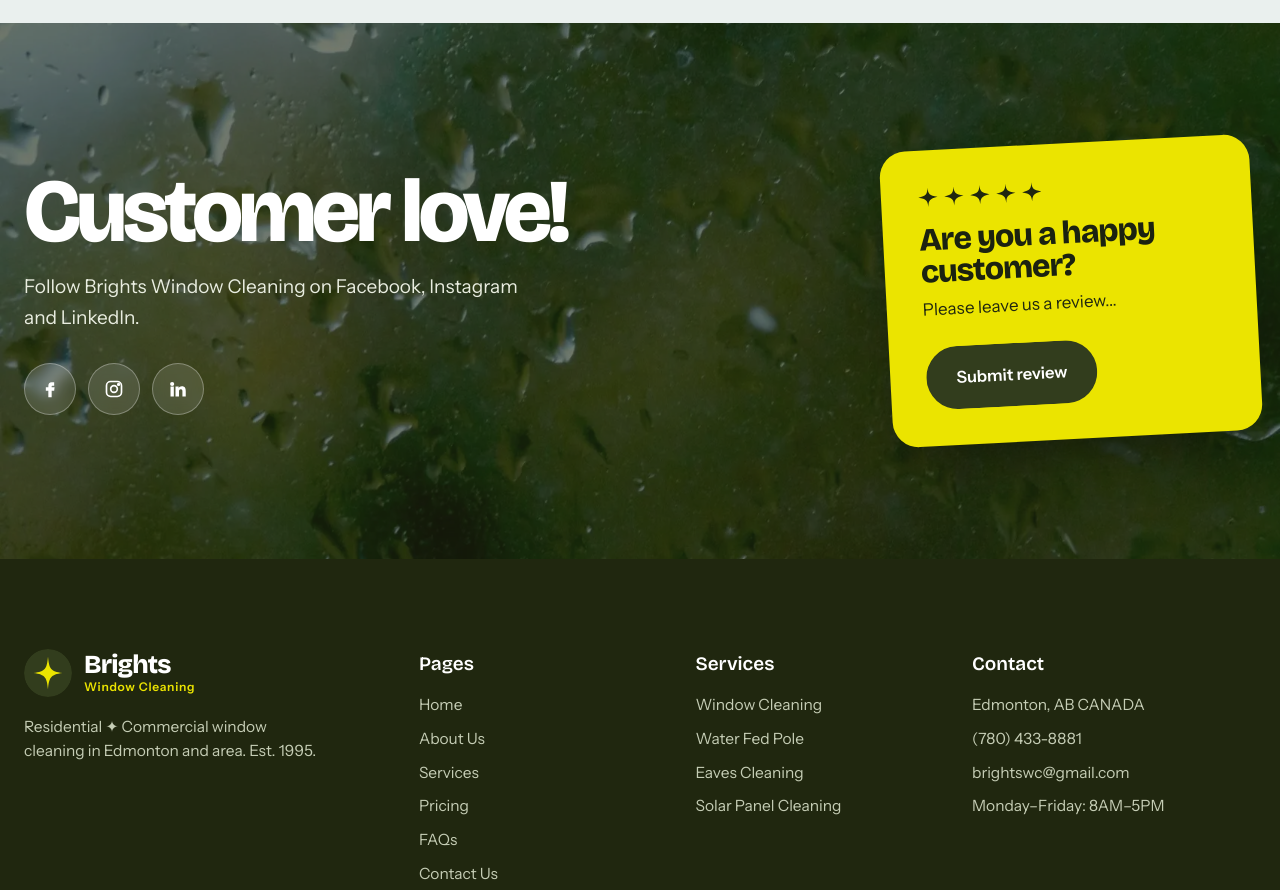
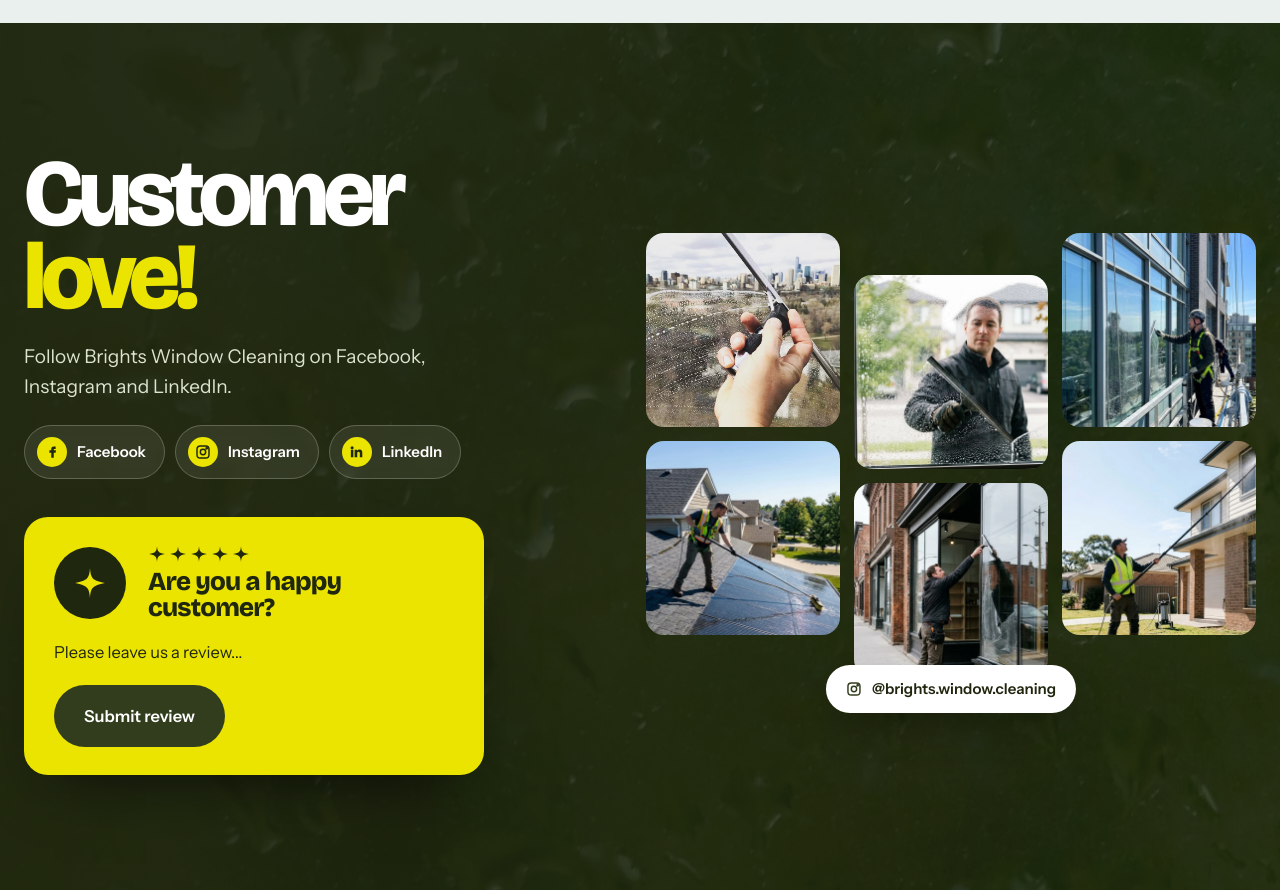
Before and after one commit to dallaswebagency/brightswindowcleaning, a plain HTML site: page index.html in a window 1280 px wide. Shown: the part 7100-7990 px from the top of the page. Drawn offline with nearby package versions, Linux system fonts and the light colour scheme.

Commit message:
Redesign Customer Love section: social feed grid, review card, social pills

```diff
--- a/index.html
+++ b/index.html
@@ -235,19 +235,34 @@ form.q .btn{margin-top:26px;width:100%}
 .recap{font-size:12.5px;margin-top:14px;color:#6F7763}
 
 /* love */
-.love{position:relative;padding:120px 0;overflow:hidden;color:#fff}
-.love-bg{position:absolute;inset:0;background:url("images/rain-glass.webp") center/cover}
-.love-bg::after{content:"";position:absolute;inset:0;background:rgba(32,39,15,.6)}
-.love-inner{position:relative;display:grid;grid-template-columns:1fr auto;gap:50px;align-items:center}
-.love h2{color:#fff;font-size:clamp(52px,7vw,110px);letter-spacing:-.05em}
-.love p{font-size:19px;margin-top:16px;color:#E9EDE0;max-width:520px}
-.socials{display:flex;gap:12px;margin-top:30px}
-.socials a{width:52px;height:52px;border-radius:50%;display:grid;place-items:center;background:rgba(255,255,255,.12);color:#fff;border:1.5px solid rgba(255,255,255,.3);backdrop-filter:blur(6px)}
-.socials a:hover{background:var(--star);color:var(--olive-deep);border-color:var(--star)}
-.review-card{background:var(--star);color:var(--olive-deep);border-radius:26px;padding:36px;max-width:370px;transform:rotate(-3deg);box-shadow:0 30px 60px -30px rgba(0,0,0,.6)}
-.review-card .stars{display:flex;gap:4px;margin-bottom:16px}
-.review-card h3{font-size:32px}
-.review-card p{color:var(--olive-deep);font-size:17px;margin:8px 0 24px}
+.love{position:relative;padding:130px 0;overflow:hidden;color:#fff;background:var(--olive-deep);isolation:isolate}
+.love-bg{position:absolute;inset:0;z-index:-1;background:url("images/rain-glass.webp") center/cover;opacity:.55}
+.love-bg::after{content:"";position:absolute;inset:0;background:linear-gradient(105deg,rgba(32,39,15,.96) 0%,rgba(32,39,15,.82) 45%,rgba(32,39,15,.55) 100%)}
+.love-inner{display:grid;grid-template-columns:.95fr 1.05fr;gap:70px;align-items:center}
+.love h2{color:#fff;font-size:clamp(56px,7.4vw,118px);letter-spacing:-.055em;line-height:.88}
+.love h2 span{display:block;color:var(--star)}
+.love .lede{font-size:19px;margin-top:22px;color:#DCE3CF;max-width:460px}
+.review-card{position:relative;margin-top:38px;background:var(--star);color:var(--olive-deep);border-radius:24px;padding:28px 30px;max-width:460px;display:grid;grid-template-columns:auto 1fr;gap:6px 22px;align-items:center;box-shadow:0 30px 60px -30px rgba(0,0,0,.7)}
+.review-card .g{grid-row:span 2;width:72px;height:72px;border-radius:50%;background:var(--olive-deep);display:grid;place-items:center;color:var(--star)}
+.review-card .stars{display:flex;gap:3px}
+.review-card h3{font-size:26px;color:var(--olive-deep);grid-column:2}
+.review-card p{grid-column:1/-1;color:var(--olive-deep);font-size:16.5px;margin-top:12px}
+.review-card .btn{grid-column:1/-1;justify-self:start;margin-top:14px}
+.social-pills{display:flex;flex-wrap:wrap;gap:10px;margin-top:22px}
+.social-pills a{display:inline-flex;align-items:center;gap:10px;padding:11px 18px 11px 12px;border-radius:40px;background:rgba(255,255,255,.08);border:1.5px solid rgba(255,255,255,.22);text-decoration:none;color:#fff;font-weight:600;font-size:15px;backdrop-filter:blur(6px);-webkit-backdrop-filter:blur(6px);transition:background .2s,color .2s}
+.social-pills a i{width:30px;height:30px;border-radius:50%;background:var(--star);color:var(--olive-deep);display:grid;place-items:center}
+.social-pills a:hover{background:var(--star);color:var(--olive-deep);border-color:var(--star)}
+.social-pills a:hover i{background:var(--olive-deep);color:var(--star)}
+.feed{position:relative;display:grid;grid-template-columns:repeat(3,1fr);gap:14px}
+.feed a{position:relative;display:block;aspect-ratio:1;border-radius:18px;overflow:hidden;background:var(--olive)}
+.feed a:nth-child(3n+2){transform:translateY(42px)}
+.feed img{width:100%;height:100%;object-fit:cover;transition:transform .8s cubic-bezier(.2,.7,.2,1)}
+.feed a::after{content:"";position:absolute;inset:0;background:rgba(235,228,0,0);transition:background .3s}
+.feed a:hover img{transform:scale(1.07)}
+.feed a:hover::after{background:rgba(235,228,0,.18)}
+.feed-tag{position:absolute;left:50%;bottom:-18px;transform:translateX(-50%);z-index:2;background:#fff;color:var(--olive-deep);font-weight:600;font-size:15px;padding:12px 20px;border-radius:40px;display:flex;gap:10px;align-items:center;white-space:nowrap;box-shadow:0 18px 40px -16px rgba(0,0,0,.6);text-decoration:none}
+.feed-tag svg{color:var(--olive)}
+.feed-wrap{position:relative;padding-bottom:60px}
 
 /* footer */
 footer{background:var(--olive-deep);color:#C5CDB5;padding:90px 0 0;font-size:15.5px;overflow:hidden}
@@ -295,7 +310,7 @@ footer a:hover{color:var(--star)}
   .promise-copy{padding:80px 24px}
   .offer-grid{grid-template-columns:1fr;gap:20px}
   .diff,.wfp,.quote,.love,.services{padding:90px 0}
-  .review-card{transform:none}
+  .feed{gap:10px}.feed a:nth-child(3n+2){transform:translateY(24px)}
   .mbar{display:grid;grid-template-columns:1fr 1fr;gap:8px;position:fixed;left:0;right:0;bottom:0;z-index:50;padding:10px 12px calc(10px + env(safe-area-inset-bottom,0px));background:var(--olive-deep)}
   .mbar a{text-align:center;padding:13px;border-radius:30px;font-weight:600;text-decoration:none}
   .mbar a:first-child{background:var(--star);color:var(--olive-deep)}
@@ -567,19 +582,24 @@ footer a:hover{color:var(--star)}
   <div class="love-bg" aria-hidden="true"></div>
   <div class="wrap love-inner">
     <div>
-      <h2 id="love-title">Customer love!</h2>
-      <p>Follow Brights Window Cleaning on Facebook, Instagram and LinkedIn.</p>
-      <div class="socials">
-        <a href="https://www.facebook.com/brightswindowcleaningedmonton/" aria-label="Facebook"><svg width="20" height="20" viewBox="0 0 24 24" fill="currentColor" aria-hidden="true"><path d="M14 8h3V4h-3c-2.8 0-4 1.7-4 4.4V10H7v4h3v8h4v-8h3l.5-4H14V8.7c0-.5.3-.7.8-.7z"/></svg></a>
-        <a href="https://www.instagram.com/brights.window.cleaning/?hl=en" aria-label="Instagram"><svg width="20" height="20" viewBox="0 0 24 24" fill="none" stroke="currentColor" stroke-width="2" aria-hidden="true"><rect x="3" y="3" width="18" height="18" rx="5"/><circle cx="12" cy="12" r="4"/><circle cx="17.5" cy="6.5" r="1" fill="currentColor"/></svg></a>
-        <a href="https://www.linkedin.com/company/brights-window-cleaning/" aria-label="LinkedIn"><svg width="20" height="20" viewBox="0 0 24 24" fill="currentColor" aria-hidden="true"><path d="M4.98 3.5a2.5 2.5 0 1 1 0 5 2.5 2.5 0 0 1 0-5zM3 9h4v12H3zM9 9h3.8v1.7h.1c.5-1 1.8-2 3.7-2 4 0 4.7 2.6 4.7 6V21h-4v-5.6c0-1.3 0-3-1.9-3s-2.2 1.5-2.2 2.9V21H9z"/></svg></a>
+      <h2 id="love-title">Customer <span>love!</span></h2>
+      <p class="lede">Follow Brights Window Cleaning on Facebook, Instagram and LinkedIn.</p>
+      <div class="social-pills">
+        <a href="https://www.facebook.com/brightswindowcleaningedmonton/"><i><svg width="15" height="15" viewBox="0 0 24 24" fill="currentColor" aria-hidden="true"><path d="M14 8h3V4h-3c-2.8 0-4 1.7-4 4.4V10H7v4h3v8h4v-8h3l.5-4H14V8.7c0-.5.3-.7.8-.7z"/></svg></i>Facebook</a>
+        <a href="https://www.instagram.com/brights.window.cleaning/?hl=en"><i><svg width="16" height="16" viewBox="0 0 24 24" fill="none" stroke="currentColor" stroke-width="2.2" aria-hidden="true"><rect x="3" y="3" width="18" height="18" rx="5"/><circle cx="12" cy="12" r="4"/><circle cx="17.5" cy="6.5" r="1" fill="currentColor"/></svg></i>Instagram</a>
+        <a href="https://www.linkedin.com/company/brights-window-cleaning/"><i><svg width="15" height="15" viewBox="0 0 24 24" fill="currentColor" aria-hidden="true"><path d="M4.98 3.5a2.5 2.5 0 1 1 0 5 2.5 2.5 0 0 1 0-5zM3 9h4v12H3zM9 9h3.8v1.7h.1c.5-1 1.8-2 3.7-2 4 0 4.7 2.6 4.7 6V21h-4v-5.6c0-1.3 0-3-1.9-3s-2.2 1.5-2.2 2.9V21H9z"/></svg></i>LinkedIn</a>
+      </div>
+      <div class="review-card">
+        <span class="g"><svg width="34" height="34" aria-hidden="true"><use href="#star"/></svg></span>
+        <div class="stars" aria-hidden="true"><svg width="18" height="18"><use href="#star"/></svg><svg width="18" height="18"><use href="#star"/></svg><svg width="18" height="18"><use href="#star"/></svg><svg width="18" height="18"><use href="#star"/></svg><svg width="18" height="18"><use href="#star"/></svg></div>
+        <h3>Are you a happy customer?</h3>
+        <p>Please leave us a review...</p>
+        <a class="btn btn-olive" href="https://g.page/r/CXBhDmgLGugiEBM/review">Submit review</a>
       </div>
     </div>
-    <div class="review-card">
-      <div class="stars" aria-hidden="true"><svg width="22" height="22"><use href="#star"/></svg><svg width="22" height="22"><use href="#star"/></svg><svg width="22" height="22"><use href="#star"/></svg><svg width="22" height="22"><use href="#star"/></svg><svg width="22" height="22"><use href="#star"/></svg></div>
-      <h3>Are you a happy customer?</h3>
-      <p>Please leave us a review...</p>
-      <a class="btn btn-olive" href="https://g.page/r/CXBhDmgLGugiEBM/review">Submit review</a>
+    <div class="feed-wrap">
+      <div class="feed"><a href="https://www.instagram.com/brights.window.cleaning/?hl=en" aria-label="Squeegee over the Edmonton skyline on Instagram"><img src="images/hero-squeegee-edmonton.webp" alt="Squeegee over the Edmonton skyline" loading="lazy"></a><a href="https://www.instagram.com/brights.window.cleaning/?hl=en" aria-label="Cleaning a home window on Instagram"><img src="images/service-residential.webp" alt="Cleaning a home window" loading="lazy"></a><a href="https://www.instagram.com/brights.window.cleaning/?hl=en" aria-label="Cleaning condo building glass on Instagram"><img src="images/service-commercial.webp" alt="Cleaning condo building glass" loading="lazy"></a><a href="https://www.instagram.com/brights.window.cleaning/?hl=en" aria-label="Cleaning rooftop solar panels on Instagram"><img src="images/service-solar.webp" alt="Cleaning rooftop solar panels" loading="lazy"></a><a href="https://www.instagram.com/brights.window.cleaning/?hl=en" aria-label="Cleaning a storefront window on Instagram"><img src="images/service-local-business.webp" alt="Cleaning a storefront window" loading="lazy"></a><a href="https://www.instagram.com/brights.window.cleaning/?hl=en" aria-label="Water-fed pole window cleaning on Instagram"><img src="images/service-water-fed-pole.webp" alt="Water-fed pole window cleaning" loading="lazy"></a></div>
+      <a class="feed-tag" href="https://www.instagram.com/brights.window.cleaning/?hl=en"><svg width="16" height="16" viewBox="0 0 24 24" fill="none" stroke="currentColor" stroke-width="2.2" aria-hidden="true"><rect x="3" y="3" width="18" height="18" rx="5"/><circle cx="12" cy="12" r="4"/><circle cx="17.5" cy="6.5" r="1" fill="currentColor"/></svg>@brights.window.cleaning</a>
     </div>
   </div>
 </section>
```
